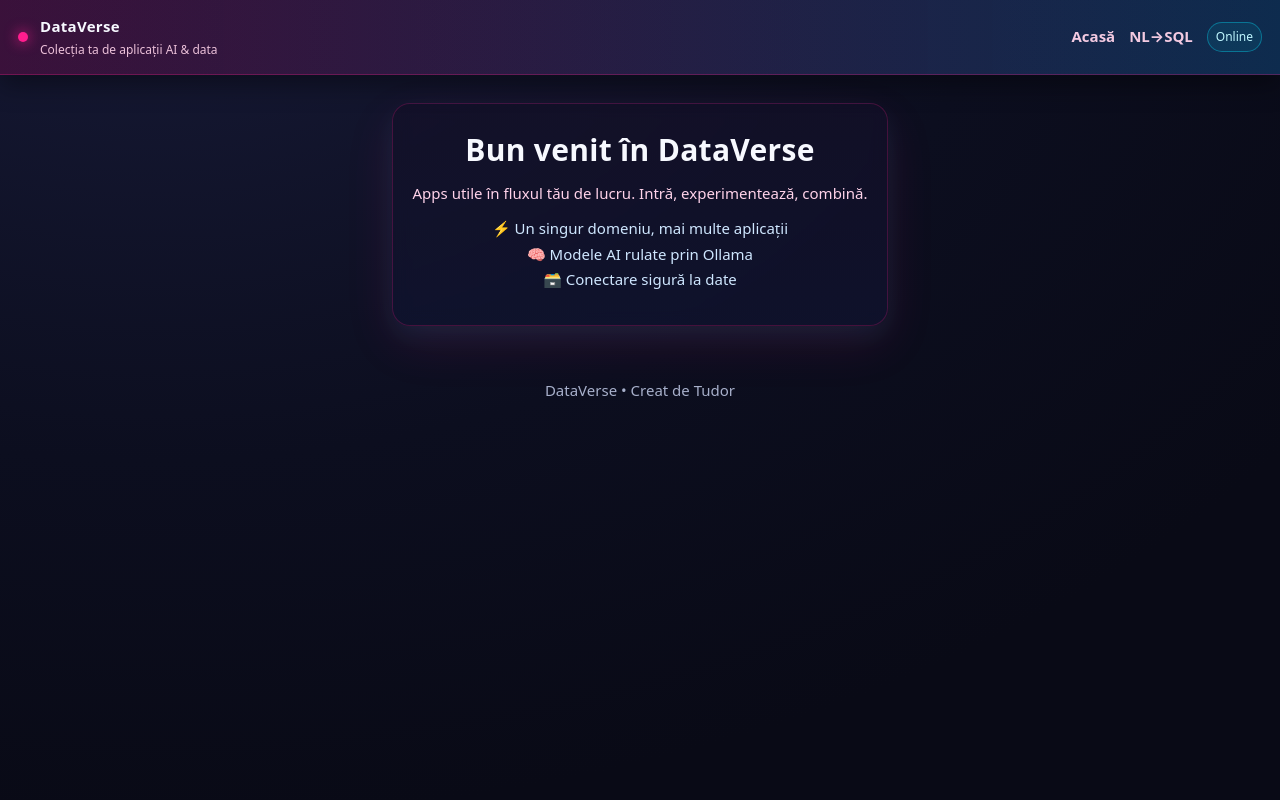
After one commit to MasterProgramerCPU/nlp2sql, a FastAPI app: template nlp_webapp/templates/home.html in a window 1280 px wide. The commit adds this page. Run offline with FastAPI, Linux system fonts and the light colour scheme; the template is opened without the code that fills it, so the values that code supplies are empty; some libraries are stand-ins or nearby versions.

Commit message:
Detalii finale landing page

```diff
--- a/nlp_webapp/app.py
+++ b/nlp_webapp/app.py
@@ -8,6 +8,8 @@ from fastapi import FastAPI, Form, Request, HTTPException
 from fastapi.responses import HTMLResponse, RedirectResponse, JSONResponse
 from fastapi.staticfiles import StaticFiles
 from fastapi.templating import Jinja2Templates
+from fastapi import FastAPI, Form, Request, HTTPException
+from fastapi.responses import RedirectResponse
 
 # ── Config ────────────────────────────────────────────────────────────────────
 OLLAMA_HOST = os.getenv("OLLAMA_HOST", "http://localhost:11434")
@@ -147,7 +149,9 @@ async def connect(request: Request,
     STATE["tables"] = tables
     STATE["fks"] = fks
     STATE["system_prompt"] = build_system_prompt(schema_text_for_llm(tables, fks))
-    return RedirectResponse("/chat", status_code=302)
+
+    # IMPORTANT: redirect relativ la app montata (pastreaza /apps/nl2sql)
+    return RedirectResponse(url=request.url_for("chat"), status_code=303)
 
 @app.get("/chat", response_class=HTMLResponse)
 async def chat(request: Request):
--- a/nlp_webapp/static/app.js
+++ b/nlp_webapp/static/app.js
@@ -78,7 +78,8 @@ async function renderDiagram() {
   setGraphLoading(true);
   let data;
   try {
-    const res = await fetch('/schema.json');
+    // RELATIV, nu absolut: se respectă prefixul când app-ul e montat sub /apps/nl2sql
+    const res = await fetch('schema.json');
     if (!res.ok) throw new Error(`HTTP ${res.status}`);
     data = await res.json();
   } catch (e) {
@@ -90,7 +91,6 @@ async function renderDiagram() {
   const elements = buildElements(data, { focus, showColumns, showEdgeLabels });
 
   const style = [
-    // NODES — roșu primar, glow
     { selector: 'node', style: {
         'shape': 'round-rectangle',
         'background-color': '#151632',
@@ -112,14 +112,12 @@ async function renderDiagram() {
         'shadow-color': '#ff1d8e66',
         'shadow-offset-x': 0, 'shadow-offset-y': 0
     }},
-    // FOCUS — cyan accent
     { selector: 'node.focus', style: {
         'border-color': '#00e5ff',
         'border-width': 4,
         'background-color': '#161b3a',
         'shadow-color': '#00e5ff88'
     }},
-    // EDGES — magenta
     { selector: 'edge', style: {
         'curve-style': 'taxi',
         'taxi-direction': 'auto',
--- /dev/null
+++ b/nlp_webapp/static/portal.css
@@ -0,0 +1,132 @@
+:root{
+  --bg: #080914;
+  --panel: rgba(20,16,40,.72);
+  --panel-2: rgba(16,20,48,.72);
+  --text: #f7f9ff;
+  --muted: #b9c2de;
+  --primary: #ff1d8e;   /* magenta neon */
+  --secondary: #00e5ff; /* cyan neon */
+  --accent: #00ffa3;    /* lime */
+  --grid: rgba(255, 29, 142, .08);
+  --shadow: 0 18px 50px rgba(255,29,142,.10), 0 10px 24px rgba(0,229,255,.08);
+}
+
+*{box-sizing:border-box}
+html, body { height:100% }
+body{
+  margin:0; color:var(--text);
+  font: 15px/1.7 ui-sans-serif, system-ui, -apple-system, Segoe UI, Roboto, Ubuntu, Cantarell, "Noto Sans", Helvetica, Arial;
+  background:
+    radial-gradient(1400px 900px at 12% -10%, #171a37 0%, #0c0e1f 60%, #090a16 100%),
+    linear-gradient(180deg, rgba(255,29,142,.05), rgba(0,229,255,.04));
+}
+
+/* NAV */
+.nav{
+  position:sticky; top:0; z-index:20;
+  display:flex; align-items:center; justify-content:space-between; gap:16px;
+  padding:14px 18px;
+  border-bottom:1px solid rgba(255,29,142,.28);
+  background:
+    linear-gradient(90deg, rgba(255,29,142,.18), rgba(0,229,255,.10)),
+    linear-gradient(90deg, #0f0f28, #10163a);
+  box-shadow: 0 10px 26px rgba(0,0,0,.38);
+}
+.brand{ display:flex; gap:12px; align-items:center; }
+.dot{ width:10px; height:10px; border-radius:50%; background:var(--primary); box-shadow: 0 0 14px var(--primary); }
+.brand-stack{ display:flex; flex-direction:column; }
+.brand-title{ font-weight:900; letter-spacing:.3px }
+.brand-sub{ font-size:12px; color:#ffd3ea; opacity:.9 }
+.nav-actions{ display:flex; gap:14px; align-items:center; }
+.nav-link{ color:#ffd3ea; text-decoration:none; font-weight:700; opacity:.95 }
+.chip{ padding:4px 8px; border-radius:999px; border:1px solid rgba(255,29,142,.35); font-size:12px; }
+.chip.online{ background: rgba(0,229,255,.08); border-color: rgba(0,229,255,.35); color:#bff7ff }
+
+/* LAYOUT */
+.container{ max-width:1240px; margin:28px auto; padding:0 16px; }
+
+/* HERO */
+.hero{
+  display:grid; grid-template-columns: 1.2fr .8fr; gap:18px; align-items:stretch; margin-bottom:24px;
+}
+.hero-left{
+  padding:20px; border:1px solid rgba(255,29,142,.22); border-radius:18px;
+  background: linear-gradient(180deg, var(--panel), var(--panel-2));
+  box-shadow:var(--shadow); backdrop-filter: blur(8px);
+}
+.hero-title{ margin:0 0 6px 0; font-size:30px; letter-spacing:.3px }
+.hero-sub{ margin:0 0 10px 0; color:#ffd3ea }
+.hero-bullets{ margin:0 0 12px 0; padding-left:18px; color:#cfe7ff }
+.hero-cta{ display:flex; gap:10px; flex-wrap:wrap }
+.btn{
+  background: linear-gradient(90deg, #ff1d8e, #ff6db4);
+  color: white; border: none; border-radius: 12px;
+  padding: 10px 15px; cursor: pointer; font-weight: 800; letter-spacing:.2px;
+  box-shadow: 0 12px 26px rgba(255,29,142,.24);
+  transition: transform .06s ease, filter .15s ease, box-shadow .15s ease;
+}
+.btn:hover{ filter: brightness(1.07); box-shadow: 0 16px 34px rgba(255,29,142,.32); }
+.btn:active{ transform: translateY(1px) }
+.btn.ghost{ background: transparent; border: 1px solid rgba(255,29,142,.35); color: var(--text); }
+.btn.primary{ background: linear-gradient(90deg, #ff3aa1, #ff8ac8); }
+
+.hero-right{ display:flex; gap:10px; align-items:stretch; justify-content:flex-end; flex-wrap:wrap }
+.stat{
+  min-width:110px; flex:1; text-align:center; padding:14px 10px;
+  border:1px solid rgba(0,229,255,.28); border-radius:14px;
+  background: linear-gradient(180deg, rgba(0,229,255,.06), rgba(255,29,142,.06));
+  box-shadow: 0 8px 20px rgba(0,229,255,.10);
+}
+.stat-value{ font-weight:900; font-size:20px }
+.stat-label{ font-size:12px; color:#b1b8d6 }
+
+/* APPS GRID */
+.apps{
+  display:grid;
+  grid-template-columns: repeat(auto-fill, minmax(260px, 1fr));
+  gap: 18px;
+}
+.app-card{
+  position:relative; display:block; text-decoration:none; color:inherit;
+  border:1px solid rgba(255,29,142,.22);
+  border-radius:16px; padding:16px;
+  background: linear-gradient(180deg, var(--panel), var(--panel-2));
+  box-shadow:var(--shadow); backdrop-filter: blur(8px);
+  overflow:hidden; transition: transform .06s ease, box-shadow .2s ease, border-color .2s ease;
+}
+.app-card:hover{ transform: translateY(-2px); box-shadow: 0 18px 50px rgba(255,29,142,.16), 0 10px 26px rgba(0,229,255,.12); border-color: rgba(255,29,142,.35); }
+.app-card-glow{
+  position:absolute; inset:-20%; opacity:.28;
+  background:
+    radial-gradient(300px 160px at 20% 0%, rgba(255,29,142,.45), transparent 60%),
+    radial-gradient(280px 140px at 90% 120%, rgba(0,229,255,.35), transparent 60%);
+  filter: blur(18px);
+  pointer-events:none;
+}
+.app-card-body{ position:relative }
+.app-card-head{ display:flex; justify-content:space-between; gap:10px; align-items:center; margin-bottom:6px }
+.app-title{ margin:0; font-size:18px; font-weight:900; letter-spacing:.2px }
+.app-sub{ margin:2px 0 10px 0; color:#ffd3ea }
+.badge{ padding:3px 8px; border-radius:999px; border:1px solid rgba(255,29,142,.35); font-size:12px; text-transform:uppercase; letter-spacing:.5px }
+.badge.live{ background:rgba(0,229,255,.10); border-color: rgba(0,229,255,.45); color:#bff7ff }
+.badge.beta{ background:rgba(255,29,142,.10); color:#ffd3ea }
+.tags{ display:flex; gap:8px; flex-wrap:wrap }
+.tag{ font-size:12px; padding:4px 8px; border:1px solid rgba(255,29,142,.28); border-radius:999px; color:#cfe7ff }
+
+/* FOOTER */
+.footer{ margin: 28px auto 22px; text-align:center; color:#b9c2de; opacity:.9; }
+.heart{ color:#ff6db4; text-shadow:0 0 8px rgba(255,29,142,.6) }
+
+.hero-centered{
+  display:flex;
+  justify-content:center;
+  text-align:center;
+}
+
+.hero-centered .hero-left{
+  max-width:700px;
+}
+.hero-centered .hero-bullets{
+  list-style:none;
+  padding:0;
+}
--- a/nlp_webapp/templates/chat.html
+++ b/nlp_webapp/templates/chat.html
@@ -8,8 +8,8 @@
     </div>
   </div>
 
-  <!-- Loader-ul va fi afișat DOAR când formularul are clasa .htmx-request -->
-  <form hx-post="/ask" hx-target="#chat" hx-swap="beforeend" class="grow chat-form">
+  <!-- fără leading slash; htmx va trimite relativ la prefix -->
+  <form hx-post="ask" hx-target="#chat" hx-swap="beforeend" class="grow chat-form">
     <label class="muted">Prompt (în română)</label>
     <textarea name="prompt" class="input" placeholder="Ex: Top 10 produse pe venit din ultimele 90 zile, cu categorie."></textarea>
     <div class="row mt">
@@ -46,7 +46,6 @@
     </div>
   </div>
 
-  <!-- overlay-ul de loading pentru diagramă rămâne cum era, doar când se încarcă schema -->
   <div id="cy" class="graph"></div>
   <div class="muted small">Zoom: rotița • Pan: drag • Focus: dublu-click.</div>
 </div>
--- /dev/null
+++ b/nlp_webapp/templates/home.html
@@ -0,0 +1,62 @@
+<!doctype html>
+<html lang="ro">
+<head>
+  <meta charset="utf-8" />
+  <meta name="viewport" content="width=device-width, initial-scale=1" />
+  <title>DataVerse — Apps</title>
+  <link rel="stylesheet" href="/static/portal.css" />
+  <link rel="preconnect" href="https://unpkg.com">
+</head>
+<body>
+  <header class="nav">
+    <div class="brand">
+      <span class="dot"></span>
+      <div class="brand-stack">
+        <div class="brand-title">DataVerse</div>
+        <div class="brand-sub">Colecția ta de aplicații AI & data</div>
+      </div>
+    </div>
+    <nav class="nav-actions">
+      <a class="nav-link" href="/">Acasă</a>
+      <a class="nav-link" href="/apps/nl2sql/">NL→SQL</a>
+      <span class="chip online">Online</span>
+    </nav>
+  </header>
+
+  <main class="container">
+    <section class="hero hero-centered">
+      <div class="hero-left">
+        <h1 class="hero-title">Bun venit în DataVerse</h1>
+        <p class="hero-sub">Apps utile în fluxul tău de lucru. Intră, experimentează, combină.</p>
+        <ul class="hero-bullets">
+          <li>⚡ Un singur domeniu, mai multe aplicații</li>
+          <li>🧠 Modele AI rulate prin Ollama</li>
+          <li>🗃️ Conectare sigură la date</li>
+        </ul>
+      </div>
+    </section>
+
+    <section id="apps" class="apps">
+      {% for app in apps %}
+      <a class="app-card" href="{{ app.path }}">
+        <div class="app-card-glow"></div>
+        <div class="app-card-body">
+          <div class="app-card-head">
+            <h3 class="app-title">{{ app.title }}</h3>
+            <span class="badge {{ 'live' if app.status=='live' else 'beta' }}">{{ app.status }}</span>
+          </div>
+          <p class="app-sub">{{ app.subtitle }}</p>
+          <div class="tags">
+            {% for t in app.tags %}<span class="tag">{{ t }}</span>{% endfor %}
+          </div>
+        </div>
+      </a>
+      {% endfor %}
+    </section>
+  </main>
+
+  <footer class="footer">
+    <div>DataVerse • Creat de Tudor</div>
+  </footer>
+</body>
+</html>
--- a/nlp_webapp/templates/partials/reply.html
+++ b/nlp_webapp/templates/partials/reply.html
@@ -3,7 +3,7 @@
   <pre>{{ reply | e }}</pre>
 
   {% if sql and result_id %}
-    <form hx-post="/run" hx-target="#results-{{ result_id }}" hx-swap="innerHTML">
+    <form hx-post="run" hx-target="#results-{{ result_id }}" hx-swap="innerHTML">
       <input type="hidden" name="sql" value="{{ sql | e }}" />
       <button class="btn" type="submit">Rulează SQL</button>
     </form>
```
Also changed, not shown: nlp_webapp/portal.py (added, +30 -0 lines), nlp_webapp/static/style.css (+12 -0 lines), nlp_webapp/templates/base.html (+20 -10 lines), nlp_webapp/templates/connect.html (+9 -8 lines).
